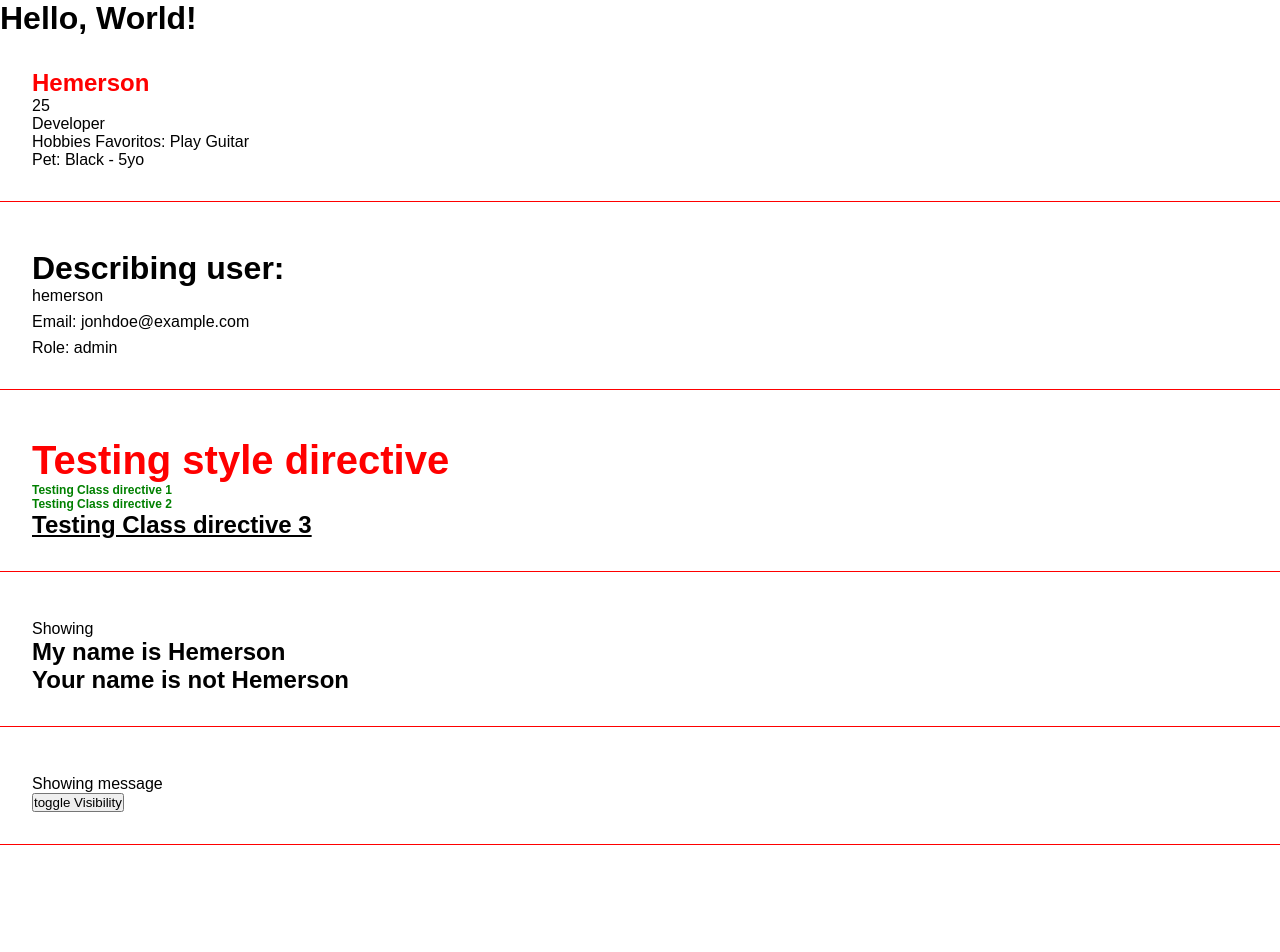
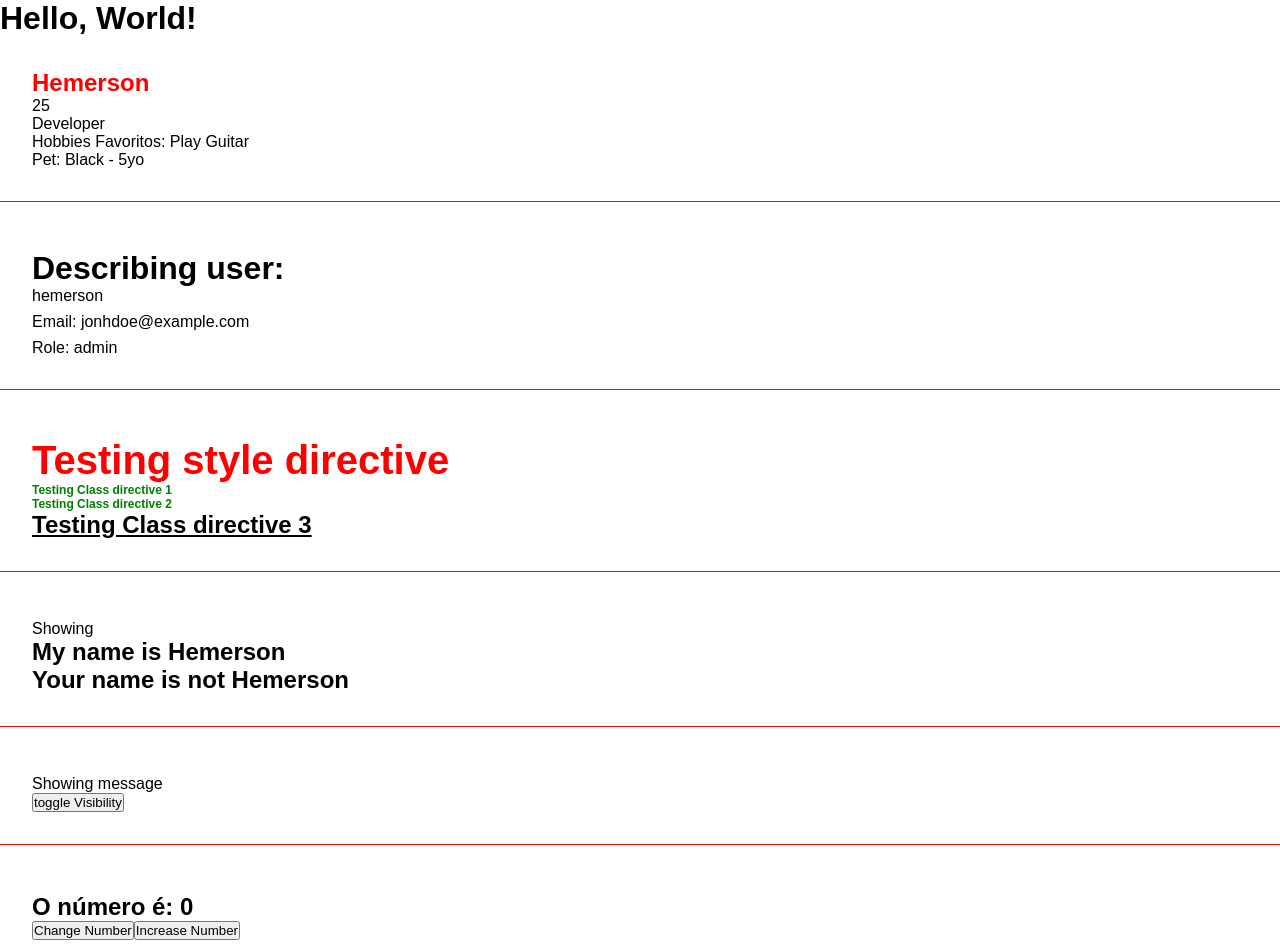
Before and after one commit to hemerson-git/learning-angular13, an Angular app: page / in a window 1280 px wide. Shown: the top 952 px of the page. Built offline with nearby package versions, Linux system fonts and the light colour scheme.

Commit message:
class 11 - event emitter

```diff
--- a/src/app/app.component.html
+++ b/src/app/app.component.html
@@ -4,3 +4,4 @@
 <app-directives></app-directives>
 <app-conditional-rendering></app-conditional-rendering>
 <app-events></app-events>
+<app-emitter></app-emitter>
--- a/src/app/app.module.ts
+++ b/src/app/app.module.ts
@@ -8,6 +8,8 @@ import { ParentDataComponent } from './components/parent-data/parent-data.compon
 import { DirectivesComponent } from './components/directives/directives.component';
 import { ConditionalRenderingComponent } from './components/conditional-rendering/conditional-rendering.component';
 import { EventsComponent } from './components/events/events.component';
+import { EmitterComponent } from './components/emitter/emitter.component';
+import { ChangeNumberComponent } from './components/change-number/change-number.component';
 
 @NgModule({
   declarations: [
@@ -16,7 +18,9 @@ import { EventsComponent } from './components/events/events.component';
     ParentDataComponent,
     DirectivesComponent,
     ConditionalRenderingComponent,
-    EventsComponent
+    EventsComponent,
+    EmitterComponent,
+    ChangeNumberComponent
   ],
   imports: [
     BrowserModule,
--- /dev/null
+++ b/src/app/components/change-number/change-number.component.html
@@ -0,0 +1,2 @@
+<button type="button" (click)="handleClick()">Change Number</button>
+<button type="button" (click)="handleIncrease()">Increase Number</button>
--- /dev/null
+++ b/src/app/components/change-number/change-number.component.ts
@@ -0,0 +1,14 @@
+import { Component, Output, EventEmitter } from '@angular/core';
+
+@Component({
+  selector: 'app-change-number',
+  templateUrl: './change-number.component.html',
+  styleUrls: ['./change-number.component.css']
+})
+export class ChangeNumberComponent {
+  @Output() changeNumber: EventEmitter<any> = new EventEmitter();
+  @Output() increaseNumber: EventEmitter<any> = new EventEmitter();
+
+  handleClick = () => this.changeNumber.emit()
+  handleIncrease = () => this.increaseNumber.emit()
+}
--- /dev/null
+++ b/src/app/components/emitter/emitter.component.html
@@ -0,0 +1,4 @@
+<div class="angular-class">
+  <h2>O número é: {{number}}</h2>
+  <app-change-number (changeNumber)="onChangeNumber()" (increaseNumber)="onIncreaseNumber()"></app-change-number>
+</div>
--- /dev/null
+++ b/src/app/components/emitter/emitter.component.ts
@@ -0,0 +1,13 @@
+import { Component } from '@angular/core';
+
+@Component({
+  selector: 'app-emitter',
+  templateUrl: './emitter.component.html',
+  styleUrls: ['./emitter.component.css']
+})
+export class EmitterComponent {
+  number = 0
+
+  onChangeNumber = () => this.number = Math.floor(Math.random() * 10)
+  onIncreaseNumber = () => this.number++
+}
```
Also changed, not shown: src/app/components/change-number/change-number.component.css (added), src/app/components/emitter/emitter.component.css (added), 2 other files (tests, documents, lock files or other folders).
